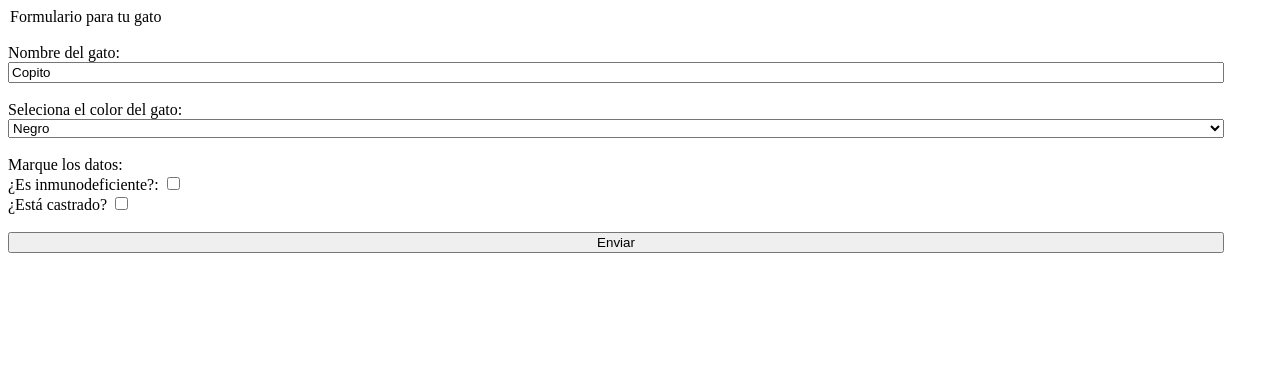
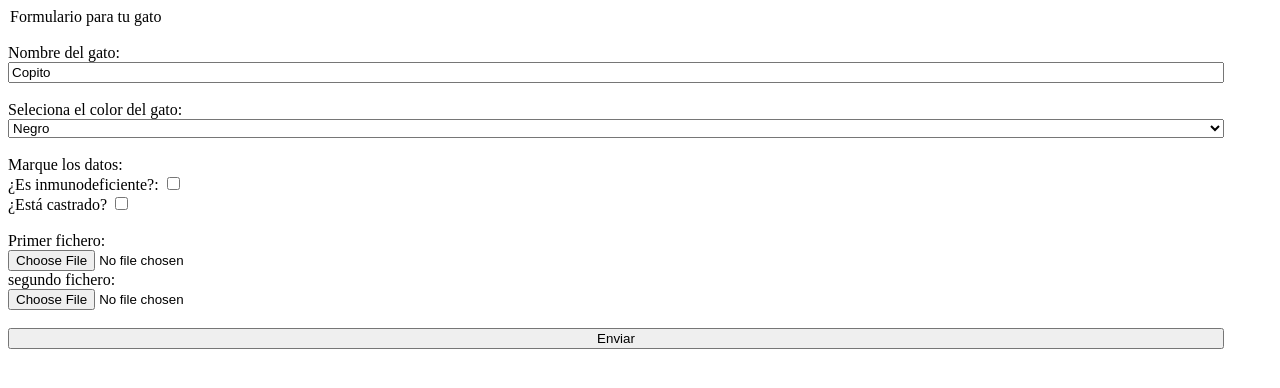
Before and after one commit to PinkBlure/io_form, a PHP site: page /gato.html in a window 1280 px wide. Shown: the top 388 px of the page. Run offline with PHP 8.4, Linux system fonts and the light colour scheme.

Commit message:
Added aileen_fichero and include into recibe datos 2 files

```diff
--- /dev/null
+++ b/aileen_fichero.txt
@@ -0,0 +1,4 @@
+Copito
+negro
+Sí
+Sí
--- a/gato.html
+++ b/gato.html
@@ -7,7 +7,7 @@
 </head>
 <body style="max-width: 95%;">
 
-    <form  action="recibe_datos.php" style="display: flex; flex-direction: column;" method="post" >
+    <form action="recibe_datos.php" style="display: flex; flex-direction: column;" method="post" enctype="multipart/form-data">
         <legend>Formulario para tu gato</legend>
 
         <br>
@@ -39,6 +39,14 @@
 
         <br>
 
+        <label for="primer_fichero">Primer fichero:</label>
+        <input type="file" id="primer_fichero" name="primer_fichero">
+
+        <label for="segundo_fichero">segundo fichero:</label>
+        <input type="file" id="segundo_fichero" name="segundo_fichero">
+
+        <br>
+
         <input type="hidden" name="formulario" value="gato">
         <input type="submit" value="Enviar">
     </form>
```
Also changed, not shown: recibe_datos.php (+12 -0 lines).
